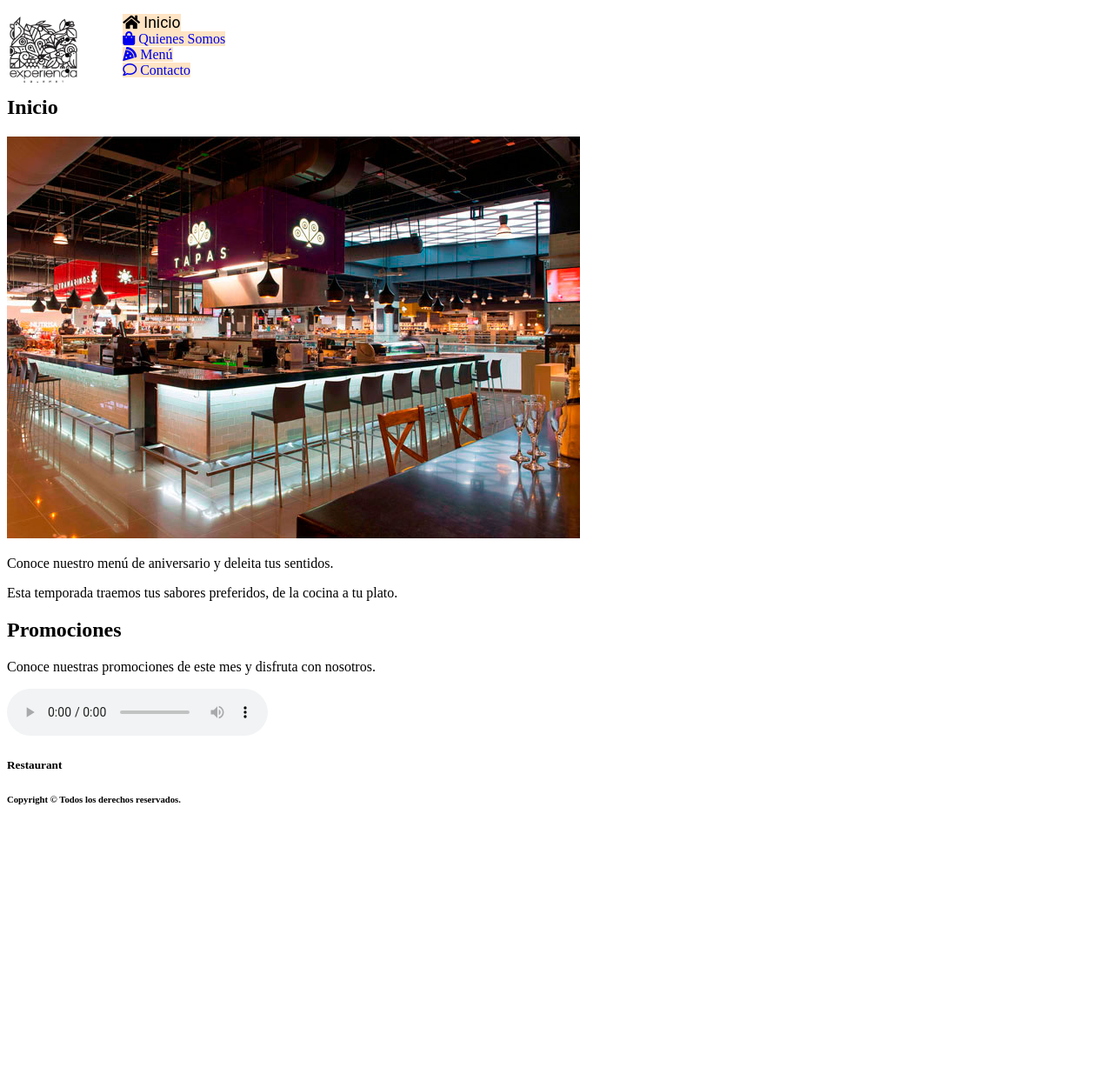
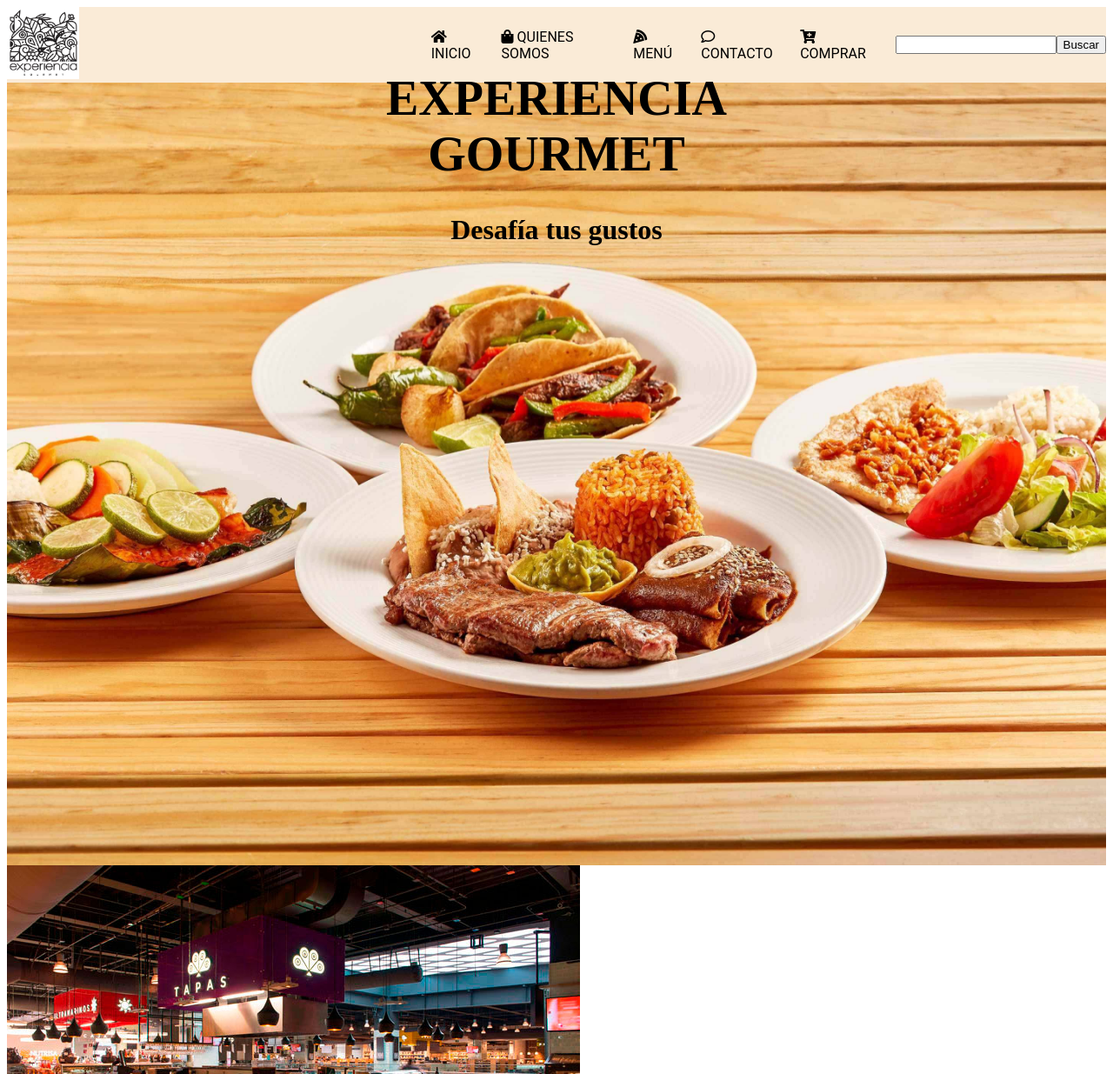
Before and after one commit to KarenDelgado/DesarrolloProgramacionWeb, a PHP site: page / in a window 1280 px wide. Shown: the top 1235 px of the page at 87% size. Before the commit the page ends 925 px from the top, so only its background shows below. Run offline with PHP 8.4, Linux system fonts and the light colour scheme.

Commit message:
Actividad 3: Agregamos más estilos a la barra de navegación, realizamos una galeria con Grid, insertamos una imagen como background e incluimos un input de busqueda, todo ello utilizando distintas propiedades de display

```diff
--- a/css/estilos.css
+++ b/css/estilos.css
@@ -1,23 +1,102 @@
-
-a{
-    color: D76CFF;
-    margin: 50px;
+header{
+    color: #ebebd3;
+    position: relative;
+    display: flex;
+    font-family: 'Roboto', sans-serif;
+    background-color: antiquewhite;
+}
+.container{
+    width: 35%;
+    max-width: 1000px;
+    margin: 0 auto;
+}
+.containerLogo{
+    font-size: 1.3em;
+    text-transform: uppercase;
+    font-weight: 700px;
+    letter-spacing: 1mm;
+    display: inline-block;
+    align-content: center;
+}
+.logo{
+    width: 4em;
+    height: auto;
+    float: left;
+    align-content: center;
+}
+.site-nav{
+    height: auto;
+    float: right;
+    clip-path: initial;
+    display: flex;
+}
+.site-nav ul{
+    list-style: none;
+    display: flex;
+    align-items: center;
+}
+.site-nav li{
+    border-bottom: 1px solid #575766;
+    align-content: center;
+    display: flex;
+    border: none;
+    margin-left: 1em;
+    color: black;
+}
+.site-nav li:last-child{
+    border-bottom: none;
+}
+.site-nav a{
+    color: black;
+    text-transform: uppercase;
     text-decoration: none;
-    text-align: center;
-    background-color: bisque;
+    /*align-content: center;
+    margin-left: 1em;*/
+}
+.site-nav a:hover,
+.site-nav a:focus,
+.site-nav i:hover,
+.site-nav i:focus{
+    background: transparent;
+    color: goldenrod;
 }
 #actual{
     color: black;
     text-align: justify;
-    font-size: 1.1em;
-    font-family: 'Roboto', sans-serif;
 }
 #actual:focus, #actual:hover{
-    color: white;
-  }
-.logo{
-    width: 5.2em;
-    height: auto;
-    float: left;
-    align-content: center;
+    color: grey;
 }
+#principal{
+    height: 900px;
+    background-image: url("/img/Principal.jpeg");
+    background-position: center;
+    background-size: cover;
+    position: relative;
+}
+#textoPrincipal{
+    text-align: center;
+    position: absolute;
+    top: 9%;
+    left: 50%;
+    transform: translate(-50%, -50%);
+}
+#textoPrincipal h1{
+    font-size: 3.5em;
+}
+#textoPrincipal h2{
+    font-size: 2em;
+}
+.platillos {
+    display: grid;
+    grid-template-columns: auto auto auto;
+    background-color: antiquewhite;
+    padding: 10px;
+    justify-content: space-around;
+}
+.imgPlatillo {
+    border: 1px solid rgba(0, 0, 0, 0.8);
+    padding: 20px;
+    width: 350px;
+    height: 240px;
+}
--- a/index.html
+++ b/index.html
@@ -10,8 +10,10 @@
 </head>
 <body>
     <header>
-        <div>
-            <img class="logo" src="img/Logo.png" alt="Logo">
+        <div class="container">
+            <div class="containerLogo">
+                <img class="logo" src="img/Logo.png" alt="Logo">
+            </div>
         </div>
         <nav class="site-nav">
             <ul>
@@ -19,11 +21,19 @@
                 <li><a href="historia.html"><i class="fa fa-shopping-bag"></i> Quienes Somos</a></li>
                 <li><a href="menu.html"><i class="fas fa-pizza-slice"></i> Menú</a></li>
                 <li><a href="contacto.html"><i class="far fa-comment"></i> Contacto</a></li>
+                <li><a href="#"><i class="fas fa-cart-plus"></i> Comprar</a></li>
+                <li><input type="search"><input type="button" value="Buscar"></li>
             </ul>
-            <h1>Inicio</h1>
         </nav>
     </header>
     <main>
+        <div id="principal">
+            <div id="textoPrincipal">
+                <h1>EXPERIENCIA GOURMET</h1>
+                <h2>Desafía tus gustos</h2>
+            </div>
+        </div>
+
         <img src="./img/Lugar.jpg" alt="experienciaGourmet">
         <aside>
             <p>Conoce nuestro menú de aniversario y deleita tus sentidos.</p>
```
Also changed, not shown: contacto.html (+14 -8 lines), historia.html (+14 -8 lines), menu.html (+36 -15 lines), img/Arrachera.jpg (added), img/Arroz.jpg (added), img/Chilaquiles.jpg (added), img/Consome.jpg (added), img/Lasaña.jpg (added), img/Limon.jpg (added), img/Molletes.jpg (added), img/Natilla.jpg (added), img/Pasta.jpg (added), img/Pastel.jpg (added), img/Pechuga.jpg (added), 3 more files.
